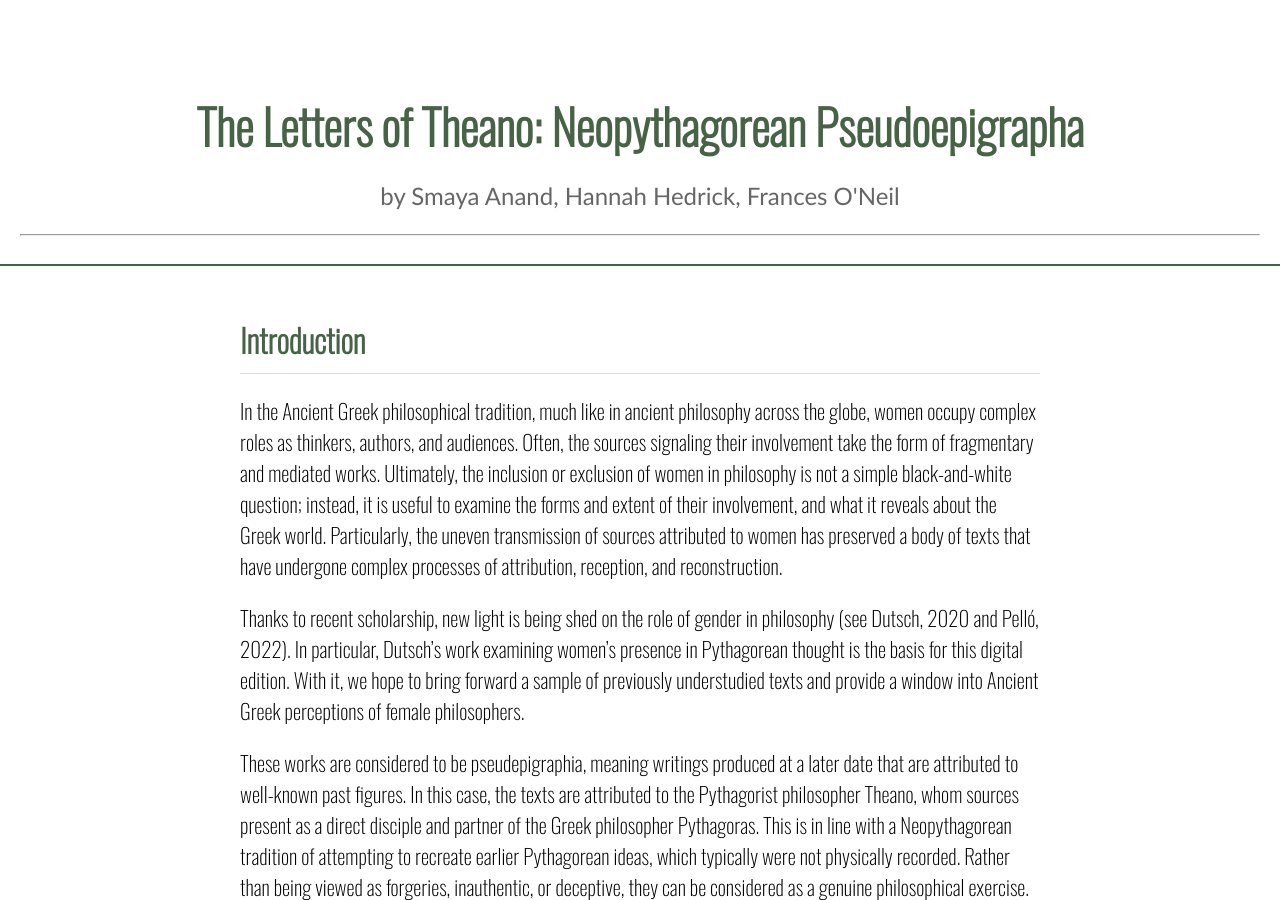
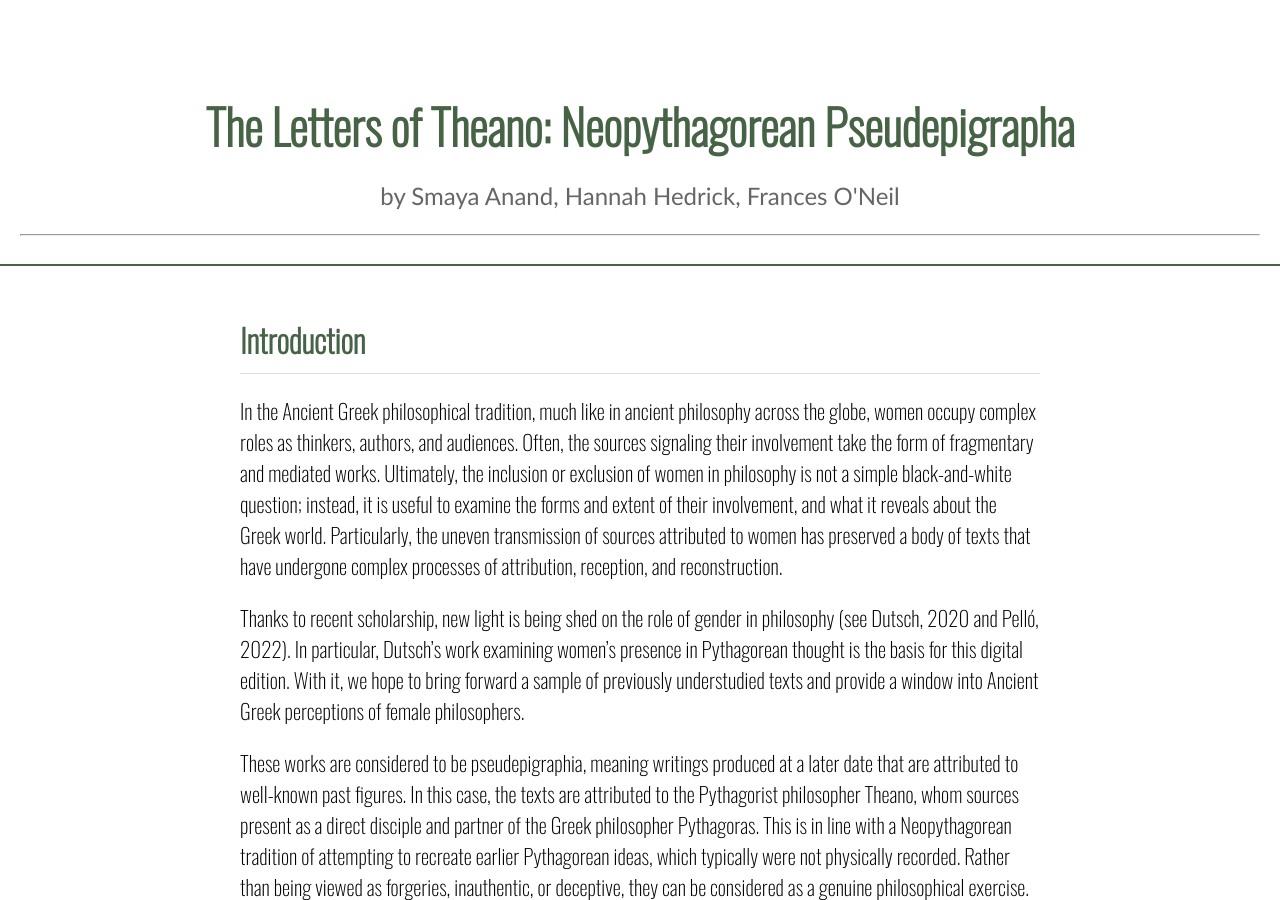
Before and after one commit to smaya-a/pythagorean, a Jekyll site: the page built from index.markdown, in a window 1280 px wide and 900 px high. Built offline with Jekyll 4.4.1, drawn with Linux system fonts in a browser that asks for light colours.

Commit message:
Update _config.yml

```diff
--- a/_config.yml
+++ b/_config.yml
@@ -1,4 +1,4 @@
-title: "The Letters of Theano: Neopythagorean Pseudoepigrapha" # You will insert your title here.
+title: "The Letters of Theano: Neopythagorean Pseudepigrapha" # You will insert your title here.
 email: smaya.anand@gmail.com
 description: by Smaya Anand, Hannah Hedrick, Frances O'Neil # Author names go here.
 
```
